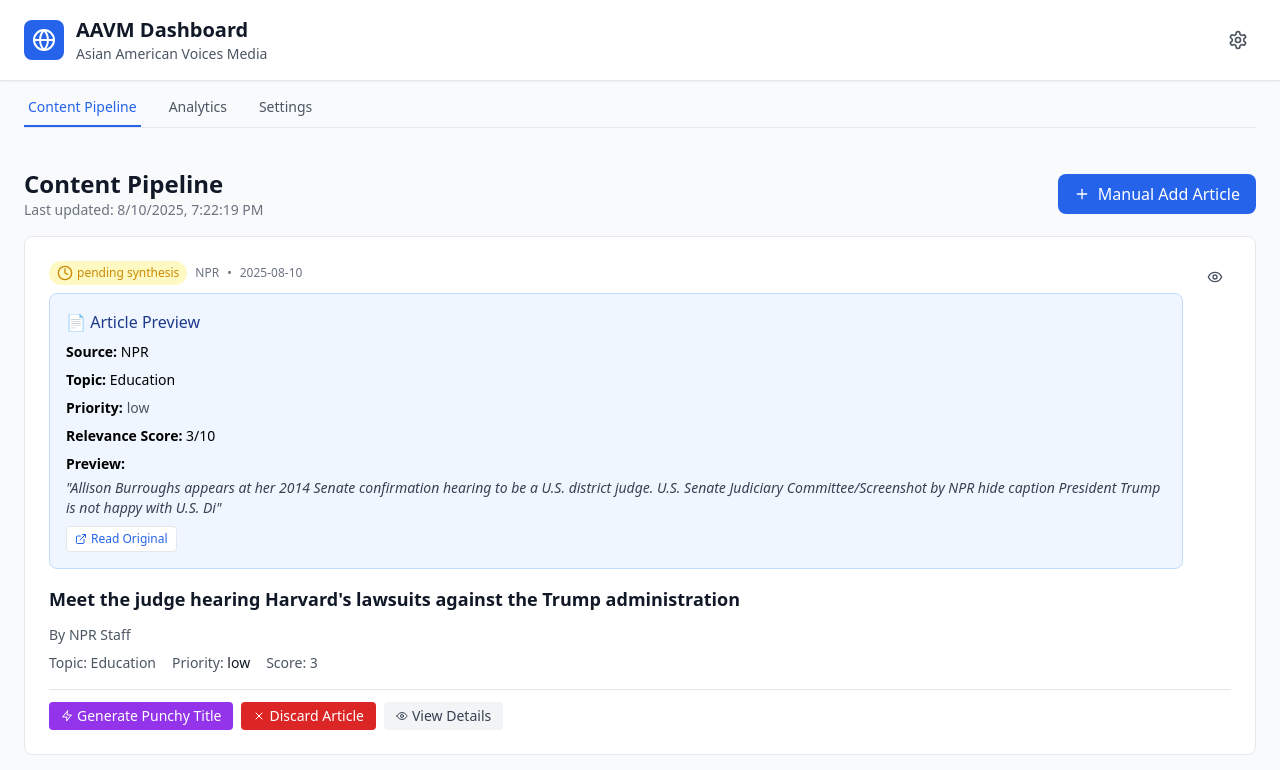
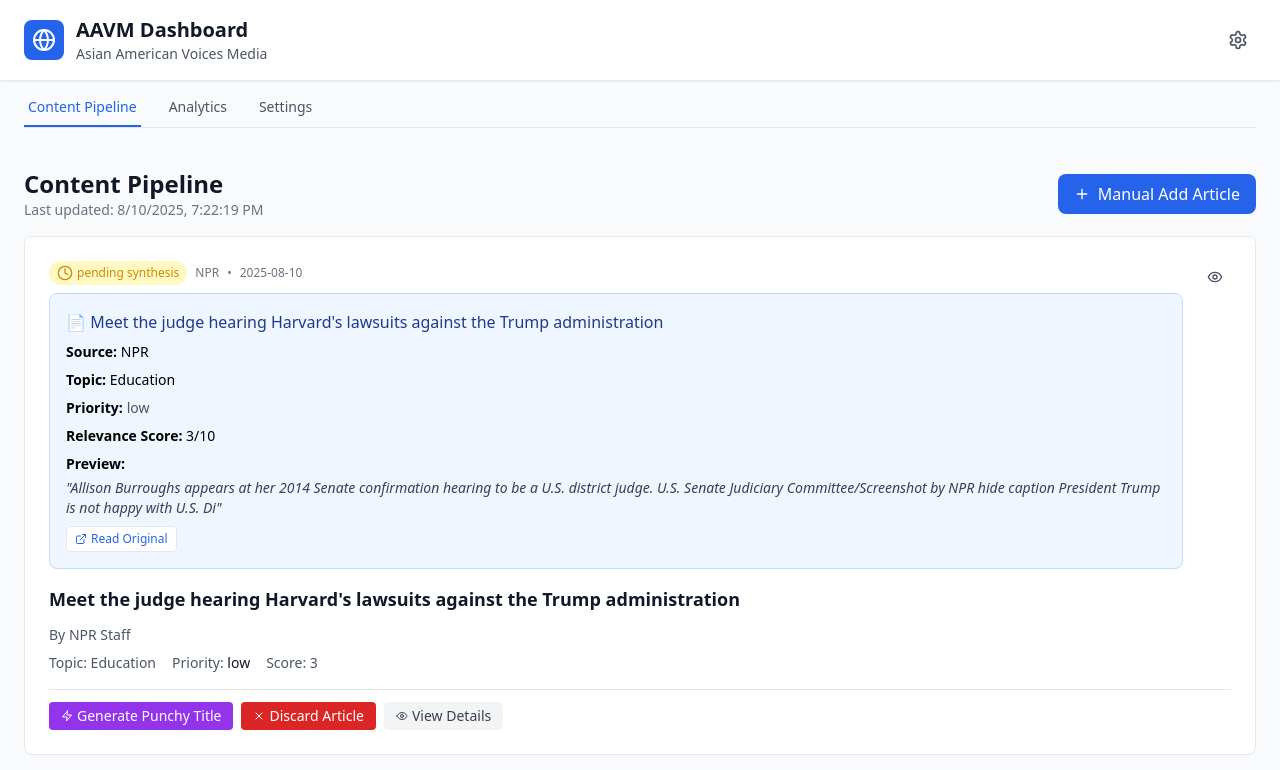
Before and after one commit to asianamericanvoices/aavm-dashboard, a Next.js app: page / in a window 1280 px wide. Shown: the top 770 px of the page. Built offline with nearby package versions, Linux system fonts and the light colour scheme.

Commit message:
Update page.js

```diff
--- a/app/page.js
+++ b/app/page.js
@@ -569,7 +569,7 @@ export default function AAVMDashboard() {
 
   const ArticlePreview = ({ article }) => (
     <div className="bg-blue-50 border border-blue-200 rounded-lg p-4 mb-4">
-      <h4 className="font-medium text-blue-900 mb-2">📄 Article Preview</h4>
+      <h4 className="font-medium text-blue-900 mb-2">📄 {article.originalTitle}</h4>
       <div className="space-y-2 text-sm">
         <p><strong>Source:</strong> {article.source}</p>
         <p><strong>Topic:</strong> {article.topic}</p>
```
